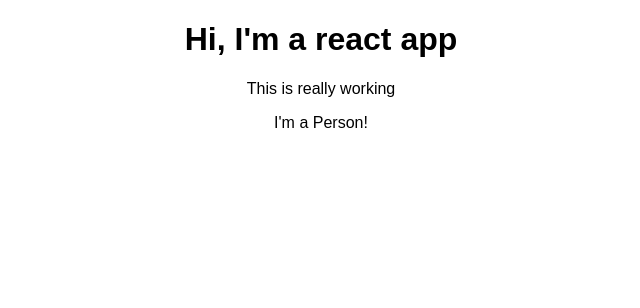
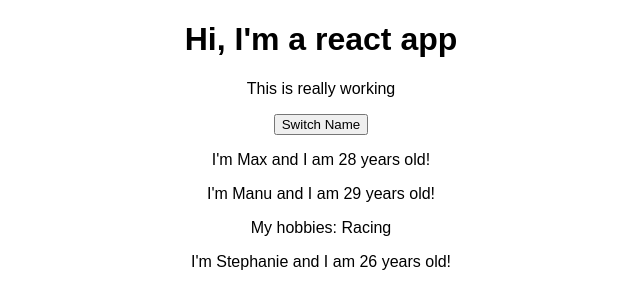
Before and after one commit to JimmyReilly/react-app, a React (Create React App) app: page / in a window 1280 px wide. Shown: the top 308 px of the page, without its empty margins (319-959 px from the left). Built offline with nearby package versions, Linux system fonts and the light colour scheme.

Commit message:
added state to the project

```diff
--- a/src/App.js
+++ b/src/App.js
@@ -3,12 +3,23 @@
 import Person from './Person/Person';
 
 class App extends Component {
+  state = {
+    persons: [
+      { name: 'Max', age: 28 },
+      { name: 'Manu', age: 29 },
+      { name: 'Stephanie', age: 26 }
+    ]
+  }
+
   render() {
     return (
       <div className="App">
         <h1>Hi, I'm a react app</h1>
         <p>This is really working</p>
-        <Person />
+        <button>Switch Name</button>
+        <Person name={this.state.persons[0].name} age={this.state.persons[0].age} />
+        <Person name={this.state.persons[1].name} age={this.state.persons[1].age}>My hobbies: Racing</Person>
+        <Person name={this.state.persons[2].name} age={this.state.persons[2].age} />
       </div>
     );
     //return React.createElement('div', { className: 'App' }, React.createElement('h1', null, 'New React App!!!!'));
--- a/src/Person/Person.js
+++ b/src/Person/Person.js
@@ -1,7 +1,12 @@
 import React from 'react';
 
-const person = () => {
-    return <p>I'm a Person!</p>
+const person = (props) => {
+    return (
+        <div>
+            <p>I'm {props.name} and I am {props.age} years old!</p>
+            <p>{props.children}</p>
+        </div>
+    )
 };
 
 export default person;
```
